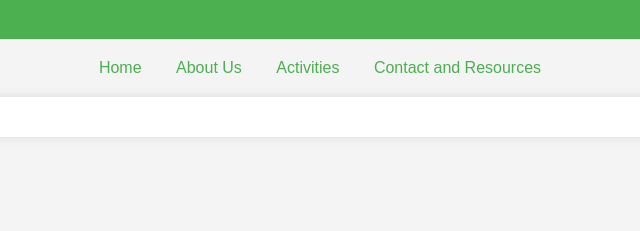
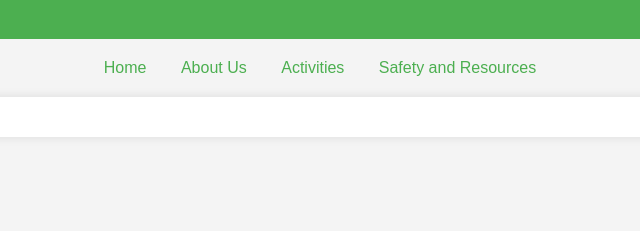
Before and after one commit to koko6163/Evergreen-Echoes-Outdoor-Hub, a plain HTML site: page activities.html in a window 1280 px wide. Shown: the part 181-412 px from the top of the page, 320-960 px from the left. Drawn offline with Linux system fonts and the light colour scheme.

Commit message:
Update activities.html

```diff
--- a/activities.html
+++ b/activities.html
@@ -16,7 +16,7 @@
         <a href="index.html">Home</a>
         <a href="about.html">About Us</a>
         <a href="activities.html">Activities</a>
-        <a href="Resources.html">Contact and Resources</a>
+        <a href="Resources.html">Safety and Resources</a>
     </nav>
     <div class="content"
     <h2>    </h2>
```
